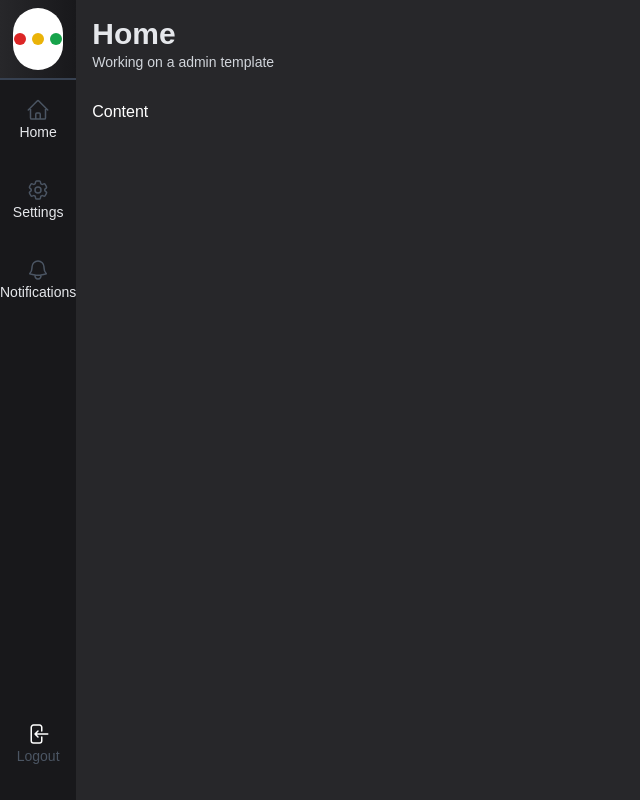
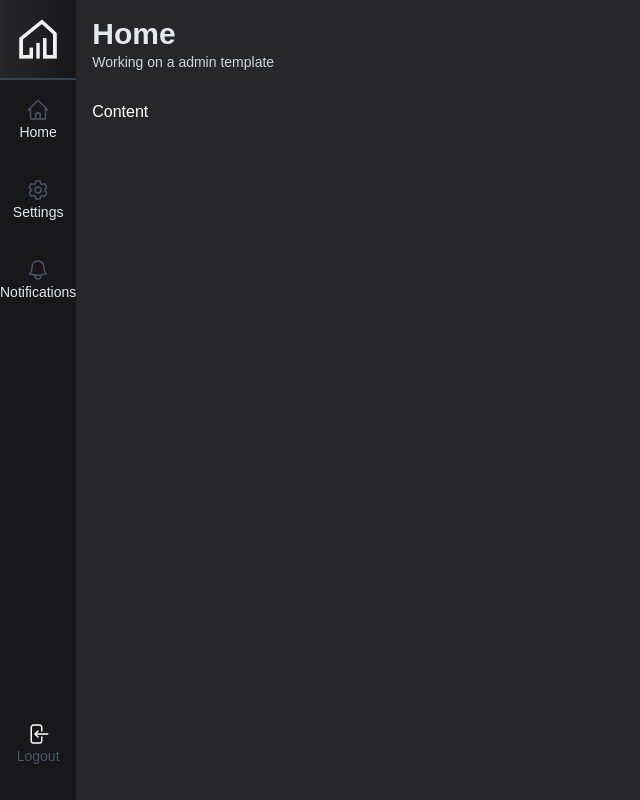
Before and after one commit to wagnnermorais/Next-React-Full-Course, a Next.js app in the folder projects/03 - ADMIN Template/: page / in a window 1280 px wide. Shown: the whole page, without its empty margins (0-640 px from the left). Built offline with nearby package versions, Linux system fonts and the light colour scheme.

Commit message:
refac: removing dots logo and adding generic one

```diff
--- a/projects/03 - ADMIN Template/src/components/template/Logo.tsx
+++ b/projects/03 - ADMIN Template/src/components/template/Logo.tsx
@@ -1,9 +1,9 @@
 export default function Logo() {
   return (
-    <div className="flex items-center justify-center gap-1.5 w-[65%] h-[80%] rounded-full bg-white">
-      <div className="h-3 w-3 rounded-full bg-red-600" />
-      <div className="h-3 w-3 rounded-full bg-yellow-500" />
-      <div className="h-3 w-3 rounded-full bg-green-600" />
-    </div>
+    <img
+      src="/logo.png"
+      alt="Project logo"
+      className="w-full h-full cursor-pointer"
+    />
   );
 }
```
